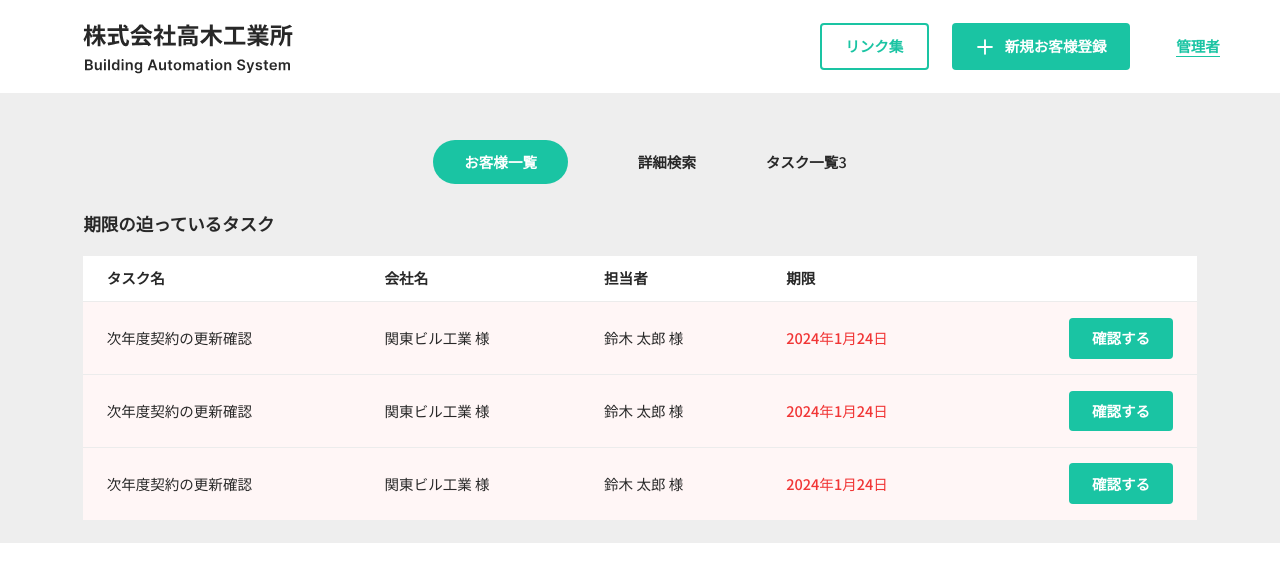
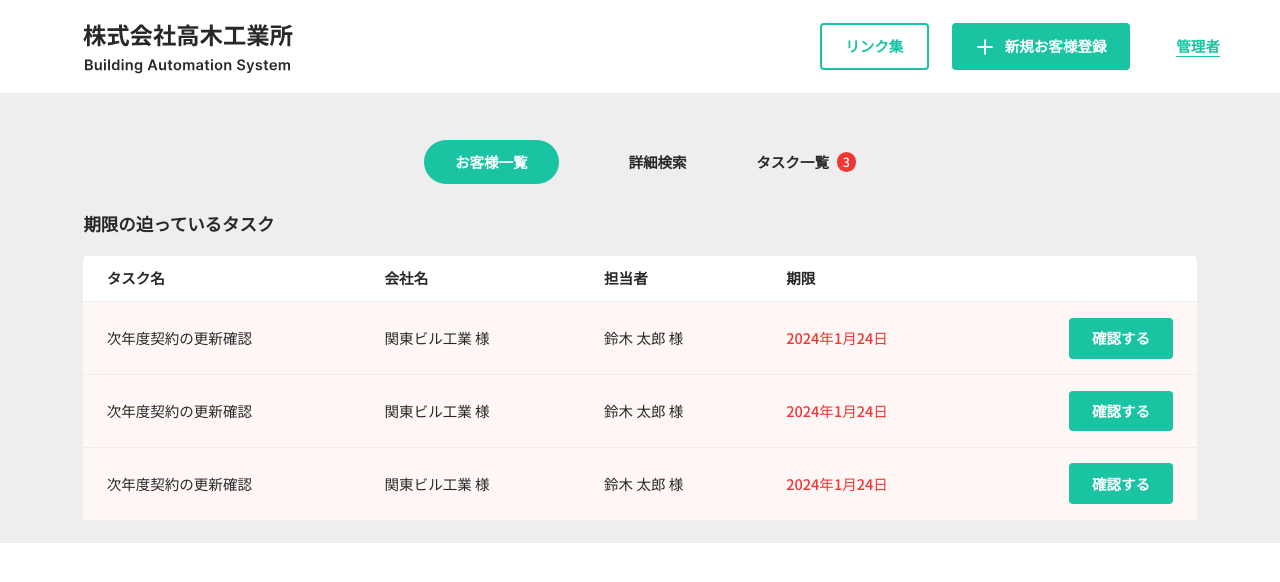
Before and after one commit to strongdever/iot-building, a PHP site: page / in a window 1280 px wide. Shown: the top 582 px of the page. Run offline with PHP 8.4, Linux system fonts and the light colour scheme; style sheets or scripts are compiled from the project's sources; some libraries are stand-ins or nearby versions.

Commit message:
202301190015

```diff
--- a/assets/css/style.css
+++ b/assets/css/style.css
@@ -810,6 +810,8 @@ body.mobile-nav-active #mobile-nav {
   border-collapse: collapse;
   border-spacing: 0;
   margin-bottom: 2.4rem;
+  border-radius: 4px;
+  overflow: hidden;
 }
 
 .urgent-tasks .urgent-tasks-table thead tr {
@@ -902,6 +904,37 @@ button:hover {
 }
 
 .header-nav .nav-menu li .round-btn span {
+  color: #FFF;
+}
+
+.header-nav .nav-menu li .tasks-btn {
+  display: -webkit-box;
+  display: -ms-flexbox;
+  display: flex;
+  -webkit-box-align: center;
+      -ms-flex-align: center;
+          align-items: center;
+  -webkit-column-gap: 0.8rem;
+     -moz-column-gap: 0.8rem;
+          column-gap: 0.8rem;
+}
+
+.header-nav .nav-menu li .tasks-btn .task-list {
+  display: -webkit-box;
+  display: -ms-flexbox;
+  display: flex;
+  -webkit-box-align: center;
+      -ms-flex-align: center;
+          align-items: center;
+  -webkit-box-pack: center;
+      -ms-flex-pack: center;
+          justify-content: center;
+  background: #F13636;
+  border-radius: 90px;
+  width: 2rem;
+  height: 2rem;
+  font-size: 1.3rem;
+  line-height: 100%;
   color: #FFF;
 }
 
--- a/index.html
+++ b/index.html
@@ -97,7 +97,7 @@
                         </a>
                     </li>
                     <li>
-                        <a href="./room.html" class="menu-link">
+                        <a href="./room.html" class="menu-link tasks-btn">
                             <span class="font-15-700">タスク一覧</span><span class="task-list">3</span>
                         </a>
                     </li>
--- a/src/scss/Pages/_index.scss
+++ b/src/scss/Pages/_index.scss
@@ -8,6 +8,8 @@
         border-collapse: collapse;
         border-spacing: 0;
         margin-bottom: 2.4rem;
+        border-radius: 4px;
+        overflow: hidden;
 
         thead {
             tr {
@@ -43,8 +45,10 @@
                 &:nth-child(4) {
                     color: $red_color;
                 }
+
                 &:last-child {
                     text-align: right;
+
                     .rect-btn {
                         margin-left: auto;
                         padding: 1.6rem 2.4rem;
```
Also changed, not shown: src/scss/Pages/_common.scss (+18 -0 lines), 1 other file.
